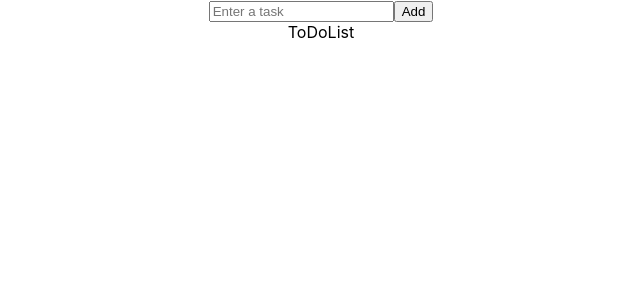
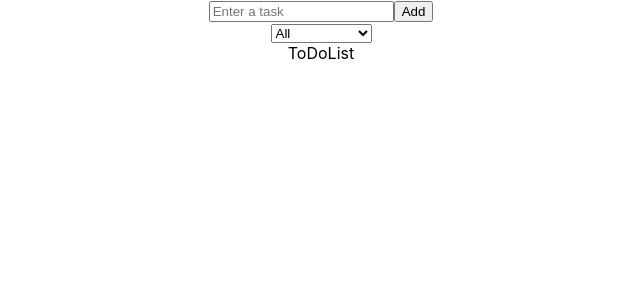
Before and after one commit to sgujuluva/todolist-React, a React (Create React App) app: page / in a window 1280 px wide. Shown: the top 300 px of the page, without its empty margins (319-959 px from the left). Built offline with nearby package versions, Linux system fonts and the light colour scheme.

Commit message:
dropdown and input in form

```diff
--- a/src/components/forms/index.jsx
+++ b/src/components/forms/index.jsx
@@ -3,12 +3,19 @@ import React from 'react'
 import "./forms.css"
 function Forms() {
   return (
-    <div className="search">
+
        <form >
     <input type="text" placeholder='Enter a task' />
-    <input type="button" value="Add" />
+   <button type="submit">Add</button>
+   <div className="select">
+    <select name="todos" >
+        <option value="all">All</option>
+        <option value="completed">Completed</option>
+        <option value="uncompleted">Uncompleted</option>
+    </select>
+   </div>
        </form>
-        </div>
+
   )
 }
 
```
